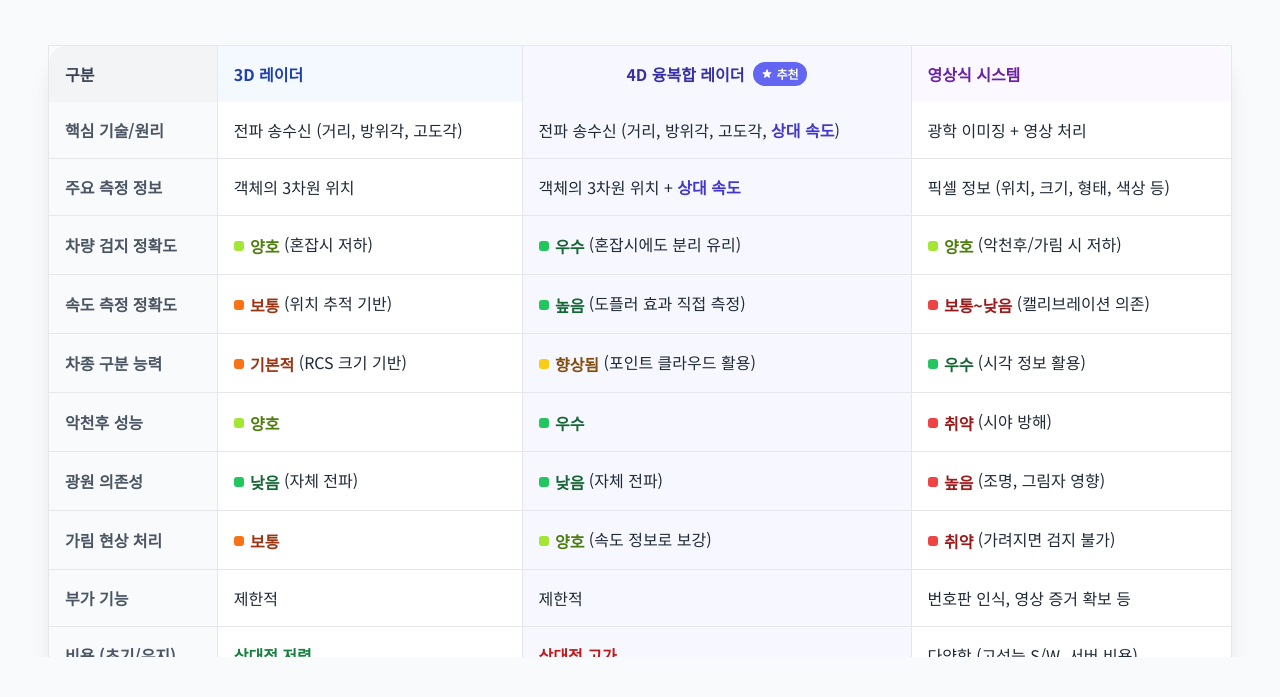
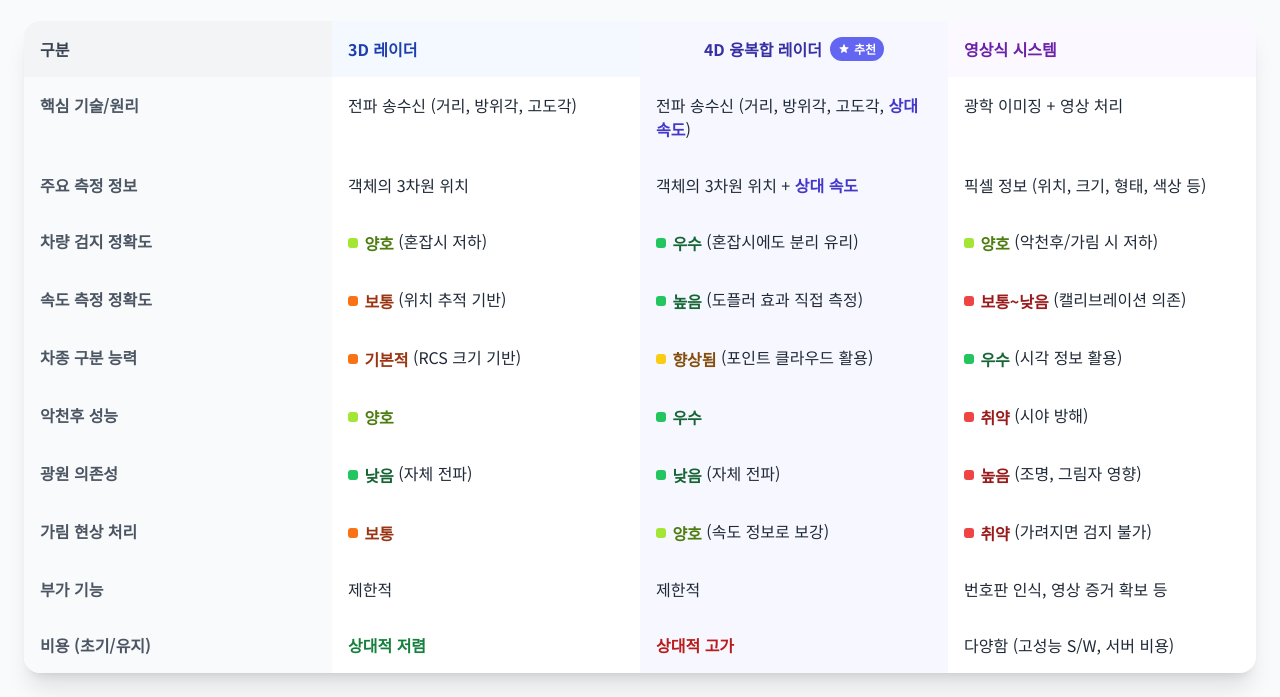
Before and after one commit to kradarsystem/traffic, a plain HTML site: page index.html in a window 1280 px wide. Shown: the part 143-840 px from the top of the page. Before the commit the page ends 800 px from the top, so only its background shows below. Drawn offline with nearby package versions, Linux system fonts and the light colour scheme.

Commit message:
Update index.html

```diff
--- a/index.html
+++ b/index.html
@@ -7,31 +7,48 @@
     <script src="https://cdn.tailwindcss.com"></script>
     <link href="https://fonts.googleapis.com/css2?family=Noto+Sans+KR:wght@400;500;700&display=swap" rel="stylesheet">
     <style>
-        html, body {
+        /* A simple CSS reset for better cross-browser consistency */
+        html, body, div, span, applet, object, iframe,
+        h1, h2, h3, h4, h5, h6, p, blockquote, pre,
+        a, abbr, acronym, address, big, cite, code,
+        del, dfn, em, img, ins, kbd, q, s, samp,
+        small, strike, strong, sub, sup, tt, var,
+        b, u, i, center,
+        dl, dt, dd, ol, ul, li,
+        fieldset, form, label, legend,
+        table, caption, tbody, tfoot, thead, tr, th, td,
+        article, aside, canvas, details, embed,
+        figure, figcaption, footer, header, hgroup,
+        menu, nav, output, ruby, section, summary,
+        time, mark, audio, video {
             margin: 0;
             padding: 0;
-            width: 100%;
-            height: 100%;
-            overflow-x: hidden; /* Prevent horizontal scroll */
+            border: 0;
+            font-size: 100%;
+            font: inherit;
+            vertical-align: baseline;
+            box-sizing: border-box; /* The key change for box model consistency */
         }
         body {
             font-family: 'Noto Sans KR', sans-serif;
+            line-height: 1.5; /* Improved readability */
+            overflow-x: hidden; /* Prevent horizontal scroll on the body */
+            background-color: #f9fafb; /* bg-gray-50 */
+            color: #1f2937; /* text-gray-800 */
         }
 
-        /* Base style for the highlighted column */
+        /* Animation and other styles */
         .highlight-col {
             background-color: #f7f8ff;
             position: relative;
             overflow: hidden;
         }
 
-        /* --- New Shine Animation --- */
         @keyframes shine {
             from { transform: translateX(-100%) skewX(-20deg); }
-            to { transform: translateX(200%) skewX(-20deg); } /* Increased distance */
+            to { transform: translateX(200%) skewX(-20deg); }
         }
 
-        /* Pseudo-element for the shine effect */
         .highlight-col::after {
             content: '';
             position: absolute;
@@ -44,12 +61,10 @@
             pointer-events: none;
         }
 
-        /* Class to trigger the animation */
         .is-hovered::after {
             animation: shine 1.8s infinite ease-in-out;
         }
 
-        /* Performance level indicators */
         .level-indicator {
             display: inline-flex;
             align-items: center;
@@ -74,13 +89,9 @@
         .level-improved { color: #854d0e; }
         .level-normal { color: #9a3412; }
         .level-weak { color: #991b1b; }
-
     </style>
 </head>
-<body class="bg-gray-50 text-gray-800 antialiased">
-
-    <!-- Main Container -->
-    <div id="infographic-container" class="container mx-auto p-4 sm:p-6 md:p-8 lg:p-12">
+<body class="p-4 sm:p-6">
 
     <!-- Header -->
     <header class="text-center mb-8 md:mb-12">
@@ -88,89 +99,94 @@
         <p class="text-base sm:text-lg md:text-xl text-gray-600 max-w-3xl mx-auto">각 시스템의 장단점과 핵심 성능을 한눈에 파악하여 최적의 솔루션을 선택하세요.</p>
     </header>
 
-        <!-- Comparison Table -->
+    <!-- Comparison Table Wrapper -->
     <div class="w-full">
-            <table class="w-full table-auto bg-white rounded-2xl shadow-xl border border-gray-200 text-xs sm:text-sm md:text-base">
+        <table class="w-full table-fixed bg-white rounded-2xl shadow-xl border border-gray-200 text-xs sm:text-sm md:text-base">
+            <colgroup>
+                <col style="width: 25%;">
+                <col style="width: 25%;">
+                <col style="width: 25%;">
+                <col style="width: 25%;">
+            </colgroup>
             <thead class="text-left">
                 <tr>
-                        <th class="p-2 sm:p-3 md:p-4 font-bold text-gray-700 bg-gray-100 rounded-tl-2xl">구분</th>
-                        <th class="p-2 sm:p-3 md:p-4 font-bold text-blue-800 bg-blue-50/70 border-l border-gray-200">3D 레이더</th>
-                        <th class="p-2 sm:p-3 md:p-4 font-bold text-indigo-800 border-l border-gray-200 highlight-col radar-4d-col">
-                            <div class="flex flex-col sm:flex-row items-center justify-center gap-2">
+                    <th class="p-3 md:p-4 font-bold text-gray-700 bg-gray-100 rounded-tl-2xl break-words">구분</th>
+                    <th class="p-3 md:p-4 font-bold text-blue-800 bg-blue-50/70 border-l border-gray-200 break-words">3D 레이더</th>
+                    <th class="p-3 md:p-4 font-bold text-indigo-800 border-l border-gray-200 highlight-col radar-4d-col break-words">
+                        <div class="flex flex-col sm:flex-row items-center justify-center gap-1 sm:gap-2">
                             <span>4D 융복합 레이더</span>
-                                <span class="flex items-center gap-1 text-xs bg-indigo-500 text-white font-semibold py-1 px-2 rounded-full">
+                            <span class="flex items-center gap-1 text-xs bg-indigo-500 text-white font-semibold py-1 px-2 rounded-full mt-1 sm:mt-0">
                                 <svg xmlns="http://www.w3.org/2000/svg" class="h-3 w-3 hidden sm:block" viewBox="0 0 20 20" fill="currentColor"><path d="M9.049 2.927c.3-.921 1.603-.921 1.902 0l1.07 3.292a1 1 0 00.95.69h3.462c.969 0 1.371 1.24.588 1.81l-2.8 2.034a1 1 0 00-.364 1.118l1.07 3.292c.3.921-.755 1.688-1.54 1.118l-2.8-2.034a1 1 0 00-1.175 0l-2.8 2.034c-.784.57-1.838-.197-1.539-1.118l1.07-3.292a1 1 0 00-.364-1.118L2.98 8.72c-.783-.57-.38-1.81.588-1.81h3.461a1 1 0 00.951-.69l1.07-3.292z" /></svg>
                                 추천
                             </span>
                         </div>
                     </th>
-                        <th class="p-2 sm:p-3 md:p-4 font-bold text-purple-800 bg-purple-50/70 border-l border-gray-200 rounded-tr-2xl">영상식 시스템</th>
+                    <th class="p-3 md:p-4 font-bold text-purple-800 bg-purple-50/70 border-l border-gray-200 rounded-tr-2xl break-words">영상식 시스템</th>
                 </tr>
             </thead>
             <tbody class="divide-y divide-gray-200">
                 <tr class="divide-x divide-gray-200">
-                        <td class="p-3 md:p-4 font-semibold text-gray-600 bg-gray-50">핵심 기술/원리</td>
-                        <td class="p-3 md:p-4">전파 송수신 (거리, 방위각, 고도각)</td>
-                        <td class="p-3 md:p-4 highlight-col radar-4d-col">전파 송수신 (거리, 방위각, 고도각, <strong class="text-indigo-700">상대 속도</strong>)</td>
-                        <td class="p-3 md:p-4">광학 이미징 + 영상 처리</td>
+                    <td class="p-3 md:p-4 font-semibold text-gray-600 bg-gray-50 break-words">핵심 기술/원리</td>
+                    <td class="p-3 md:p-4 break-words">전파 송수신 (거리, 방위각, 고도각)</td>
+                    <td class="p-3 md:p-4 highlight-col radar-4d-col break-words">전파 송수신 (거리, 방위각, 고도각, <strong class="text-indigo-700">상대 속도</strong>)</td>
+                    <td class="p-3 md:p-4 break-words">광학 이미징 + 영상 처리</td>
                 </tr>
                 <tr class="divide-x divide-gray-200">
-                        <td class="p-3 md:p-4 font-semibold text-gray-600 bg-gray-50">주요 측정 정보</td>
-                        <td class="p-3 md:p-4">객체의 3차원 위치</td>
-                        <td class="p-3 md:p-4 highlight-col radar-4d-col">객체의 3차원 위치 + <strong class="text-indigo-700">상대 속도</strong></td>
-                        <td class="p-3 md:p-4">픽셀 정보 (위치, 크기, 형태, 색상 등)</td>
+                    <td class="p-3 md:p-4 font-semibold text-gray-600 bg-gray-50 break-words">주요 측정 정보</td>
+                    <td class="p-3 md:p-4 break-words">객체의 3차원 위치</td>
+                    <td class="p-3 md:p-4 highlight-col radar-4d-col break-words">객체의 3차원 위치 + <strong class="text-indigo-700">상대 속도</strong></td>
+                    <td class="p-3 md:p-4 break-words">픽셀 정보 (위치, 크기, 형태, 색상 등)</td>
                 </tr>
                 <tr class="divide-x divide-gray-200">
-                        <td class="p-3 md:p-4 font-semibold text-gray-600 bg-gray-50">차량 검지 정확도</td>
-                        <td class="p-3 md:p-4"><span class="level-indicator level-good">양호</span> (혼잡시 저하)</td>
-                        <td class="p-3 md:p-4 highlight-col radar-4d-col"><span class="level-indicator level-excellent">우수</span> (혼잡시에도 분리 유리)</td>
-                        <td class="p-3 md:p-4"><span class="level-indicator level-good">양호</span> (악천후/가림 시 저하)</td>
+                    <td class="p-3 md:p-4 font-semibold text-gray-600 bg-gray-50 break-words">차량 검지 정확도</td>
+                    <td class="p-3 md:p-4 break-words"><span class="level-indicator level-good">양호</span> (혼잡시 저하)</td>
+                    <td class="p-3 md:p-4 highlight-col radar-4d-col break-words"><span class="level-indicator level-excellent">우수</span> (혼잡시에도 분리 유리)</td>
+                    <td class="p-3 md:p-4 break-words"><span class="level-indicator level-good">양호</span> (악천후/가림 시 저하)</td>
                 </tr>
                 <tr class="divide-x divide-gray-200">
-                        <td class="p-3 md:p-4 font-semibold text-gray-600 bg-gray-50">속도 측정 정확도</td>
-                        <td class="p-3 md:p-4"><span class="level-indicator level-normal">보통</span> (위치 추적 기반)</td>
-                        <td class="p-3 md:p-4 highlight-col radar-4d-col"><span class="level-indicator level-excellent">높음</span> (도플러 효과 직접 측정)</td>
-                        <td class="p-3 md:p-4"><span class="level-indicator level-weak">보통~낮음</span> (캘리브레이션 의존)</td>
+                    <td class="p-3 md:p-4 font-semibold text-gray-600 bg-gray-50 break-words">속도 측정 정확도</td>
+                    <td class="p-3 md:p-4 break-words"><span class="level-indicator level-normal">보통</span> (위치 추적 기반)</td>
+                    <td class="p-3 md:p-4 highlight-col radar-4d-col break-words"><span class="level-indicator level-excellent">높음</span> (도플러 효과 직접 측정)</td>
+                    <td class="p-3 md:p-4 break-words"><span class="level-indicator level-weak">보통~낮음</span> (캘리브레이션 의존)</td>
                 </tr>
                 <tr class="divide-x divide-gray-200">
-                        <td class="p-3 md:p-4 font-semibold text-gray-600 bg-gray-50">차종 구분 능력</td>
-                        <td class="p-3 md:p-4"><span class="level-indicator level-normal">기본적</span> (RCS 크기 기반)</td>
-                        <td class="p-3 md:p-4 highlight-col radar-4d-col"><span class="level-indicator level-improved">향상됨</span> (포인트 클라우드 활용)</td>
-                        <td class="p-3 md:p-4"><span class="level-indicator level-excellent">우수</span> (시각 정보 활용)</td>
+                    <td class="p-3 md:p-4 font-semibold text-gray-600 bg-gray-50 break-words">차종 구분 능력</td>
+                    <td class="p-3 md:p-4 break-words"><span class="level-indicator level-normal">기본적</span> (RCS 크기 기반)</td>
+                    <td class="p-3 md:p-4 highlight-col radar-4d-col break-words"><span class="level-indicator level-improved">향상됨</span> (포인트 클라우드 활용)</td>
+                    <td class="p-3 md:p-4 break-words"><span class="level-indicator level-excellent">우수</span> (시각 정보 활용)</td>
                 </tr>
                 <tr class="divide-x divide-gray-200">
-                        <td class="p-3 md:p-4 font-semibold text-gray-600 bg-gray-50">악천후 성능</td>
-                        <td class="p-3 md:p-4"><span class="level-indicator level-good">양호</span></td>
-                        <td class="p-3 md:p-4 highlight-col radar-4d-col"><span class="level-indicator level-excellent">우수</span></td>
-                        <td class="p-3 md:p-4"><span class="level-indicator level-weak">취약</span> (시야 방해)</td>
+                    <td class="p-3 md:p-4 font-semibold text-gray-600 bg-gray-50 break-words">악천후 성능</td>
+                    <td class="p-3 md:p-4 break-words"><span class="level-indicator level-good">양호</span></td>
+                    <td class="p-3 md:p-4 highlight-col radar-4d-col break-words"><span class="level-indicator level-excellent">우수</span></td>
+                    <td class="p-3 md:p-4 break-words"><span class="level-indicator level-weak">취약</span> (시야 방해)</td>
                 </tr>
                 <tr class="divide-x divide-gray-200">
-                        <td class="p-3 md:p-4 font-semibold text-gray-600 bg-gray-50">광원 의존성</td>
-                        <td class="p-3 md:p-4"><span class="level-indicator level-excellent">낮음</span> (자체 전파)</td>
-                        <td class="p-3 md:p-4 highlight-col radar-4d-col"><span class="level-indicator level-excellent">낮음</span> (자체 전파)</td>
-                        <td class="p-3 md:p-4"><span class="level-indicator level-weak">높음</span> (조명, 그림자 영향)</td>
+                    <td class="p-3 md:p-4 font-semibold text-gray-600 bg-gray-50 break-words">광원 의존성</td>
+                    <td class="p-3 md:p-4 break-words"><span class="level-indicator level-excellent">낮음</span> (자체 전파)</td>
+                    <td class="p-3 md:p-4 highlight-col radar-4d-col break-words"><span class="level-indicator level-excellent">낮음</span> (자체 전파)</td>
+                    <td class="p-3 md:p-4 break-words"><span class="level-indicator level-weak">높음</span> (조명, 그림자 영향)</td>
                 </tr>
                 <tr class="divide-x divide-gray-200">
-                        <td class="p-3 md:p-4 font-semibold text-gray-600 bg-gray-50">가림 현상 처리</td>
-                        <td class="p-3 md:p-4"><span class="level-indicator level-normal">보통</span></td>
-                        <td class="p-3 md:p-4 highlight-col radar-4d-col"><span class="level-indicator level-good">양호</span> (속도 정보로 보강)</td>
-                        <td class="p-3 md:p-4"><span class="level-indicator level-weak">취약</span> (가려지면 검지 불가)</td>
+                    <td class="p-3 md:p-4 font-semibold text-gray-600 bg-gray-50 break-words">가림 현상 처리</td>
+                    <td class="p-3 md:p-4 break-words"><span class="level-indicator level-normal">보통</span></td>
+                    <td class="p-3 md:p-4 highlight-col radar-4d-col break-words"><span class="level-indicator level-good">양호</span> (속도 정보로 보강)</td>
+                    <td class="p-3 md:p-4 break-words"><span class="level-indicator level-weak">취약</span> (가려지면 검지 불가)</td>
                 </tr>
                 <tr class="divide-x divide-gray-200">
-                        <td class="p-3 md:p-4 font-semibold text-gray-600 bg-gray-50">부가 기능</td>
-                        <td class="p-3 md:p-4">제한적</td>
-                        <td class="p-3 md:p-4 highlight-col radar-4d-col">제한적</td>
-                        <td class="p-3 md:p-4">번호판 인식, 영상 증거 확보 등</td>
+                    <td class="p-3 md:p-4 font-semibold text-gray-600 bg-gray-50 break-words">부가 기능</td>
+                    <td class="p-3 md:p-4 break-words">제한적</td>
+                    <td class="p-3 md:p-4 highlight-col radar-4d-col break-words">제한적</td>
+                    <td class="p-3 md:p-4 break-words">번호판 인식, 영상 증거 확보 등</td>
                 </tr>
                 <tr class="divide-x divide-gray-200">
-                        <td class="p-3 md:p-4 font-semibold text-gray-600 bg-gray-50 rounded-bl-2xl">비용 (초기/유지)</td>
-                        <td class="p-3 md:p-4"><strong class="text-green-700">상대적 저렴</strong></td>
-                        <td class="p-3 md:p-4 highlight-col radar-4d-col"><strong class="text-red-700">상대적 고가</strong></td>
-                        <td class="p-3 md:p-4 rounded-br-2xl">다양함 (고성능 S/W, 서버 비용)</td>
+                    <td class="p-3 md:p-4 font-semibold text-gray-600 bg-gray-50 rounded-bl-2xl break-words">비용 (초기/유지)</td>
+                    <td class="p-3 md:p-4 break-words"><strong class="text-green-700">상대적 저렴</strong></td>
+                    <td class="p-3 md:p-4 highlight-col radar-4d-col break-words"><strong class="text-red-700">상대적 고가</strong></td>
+                    <td class="p-3 md:p-4 rounded-br-2xl break-words">다양함 (고성능 S/W, 서버 비용)</td>
                 </tr>
             </tbody>
         </table>
-        </div>
     </div>
 
     <script>
```
Lines whose indentation alone changed are shown as unchanged.
